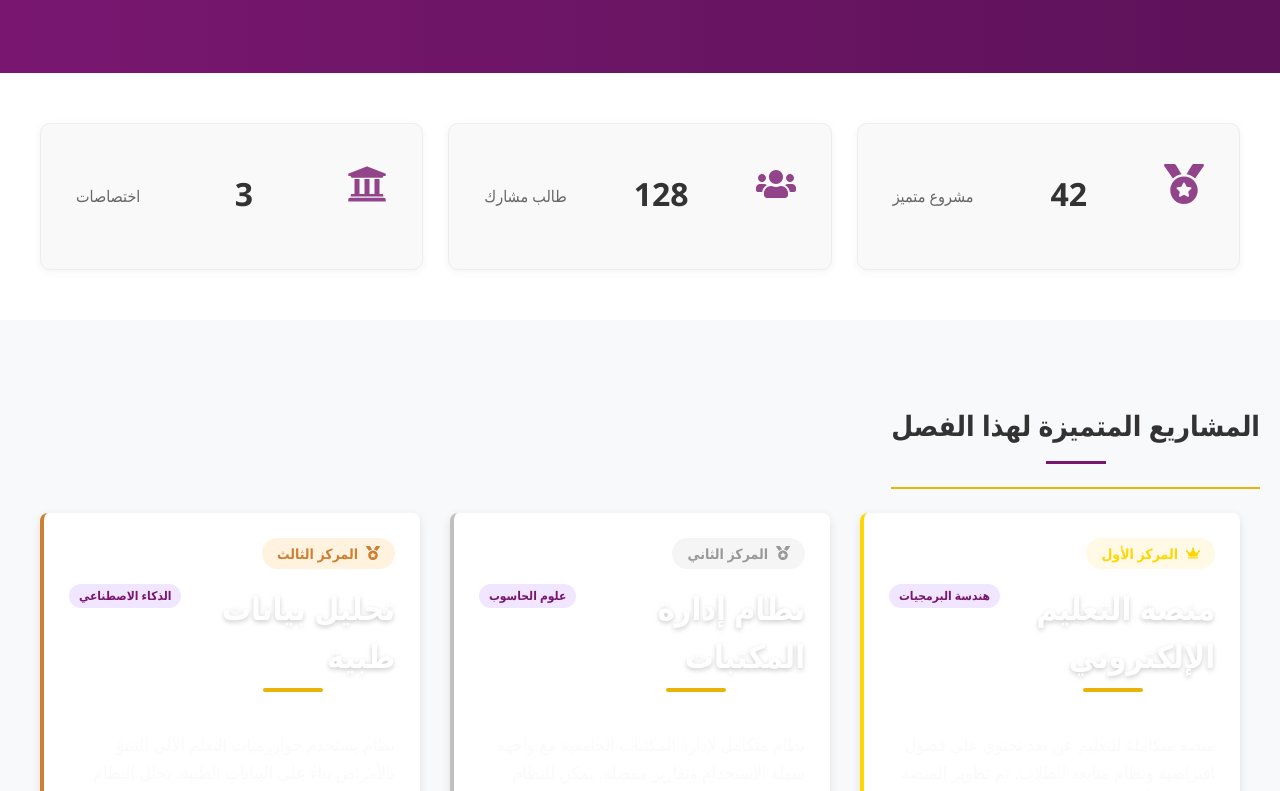
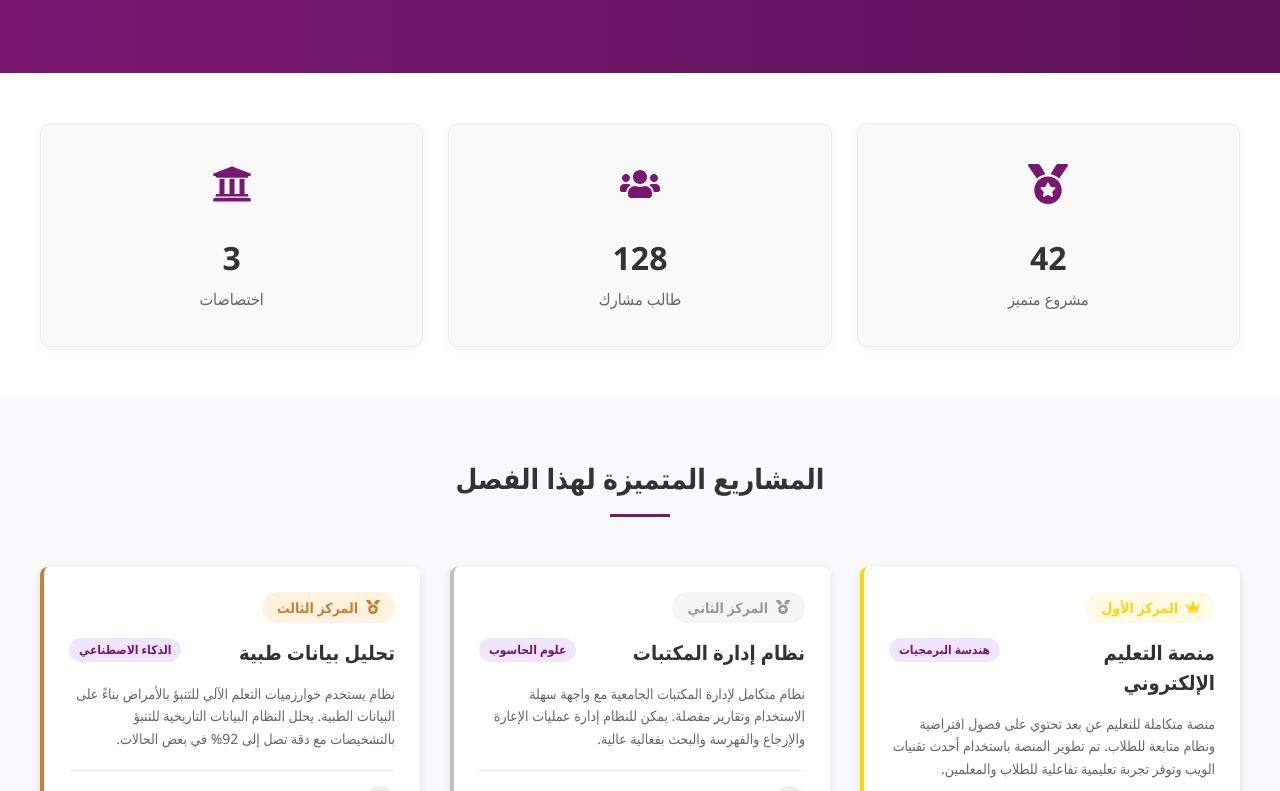
Before and after one commit to Mouazalkhawam/Apm, a React (Vite) app in the folder APM-Front/: page /honorboard in a window 1280 px wide. Shown: the part 400-1191 px from the top of the page. Built offline with nearby package versions, Linux system fonts and the light colour scheme; sample sign-in values are in the browser's storage.

Commit message:
edit on some styles

```diff
--- a/APM-Front/src/pages/HonorBoard.css
+++ b/APM-Front/src/pages/HonorBoard.css
@@ -103,7 +103,7 @@
   gap: 25px;
 }
 
-.stat-card {
+.stat-card-honor {
   background-color: #f9f9f9;
   padding: 35px;
   border-radius: 10px;
@@ -113,12 +113,12 @@
   transition: all 0.3s ease;
 }
 
-.stat-card:hover {
+.stat-card-honor:hover {
   box-shadow: 0 5px 15px rgba(0,0,0,0.1);
   transform: translateY(-5px);
 }
 
-.stat-icon {
+.stat-icon-honor{
   font-size: 40px;
   margin-bottom: 15px;
   color: #791770;
@@ -141,18 +141,18 @@
   padding: 60px 20px;
 }
 
-.section-title {
+.section-title-honor {
   text-align: center;
   margin-bottom: 50px;
 }
 
-.section-title h2 {
+.section-title-honor h2 {
   font-size: 28px;
   font-weight: bold;
   color: #333;
 }
 
-.section-title h2:after {
+.section-title-honor h2:after {
   content: '';
   display: block;
   width: 60px;
@@ -222,7 +222,7 @@
   gap: 10px;
 }
 
-.project-title {
+.project-title-honor {
   font-size: 20px;
   font-weight: bold;
   color: #333;
@@ -238,7 +238,7 @@
   white-space: nowrap;
 }
 
-.project-description {
+.project-description-honor {
   color: #666;
   font-size: 14px;
   line-height: 1.6;
--- a/APM-Front/src/pages/HonorBoard.jsx
+++ b/APM-Front/src/pages/HonorBoard.jsx
@@ -114,24 +114,24 @@ const HonorBoard = () => {
       {/* قسم الإحصائيات */}
       <section className="stats-section">
         <div className="stats-container">
-          <div className="stat-card">
-            <div className="stat-icon">
+          <div className="stat-card-honor">
+            <div className="stat-icon-honor">
               <FaMedal />
             </div>
             <h3 className="stat-number">42</h3>
             <p className="stat-text">مشروع متميز</p>
           </div>
 
-          <div className="stat-card">
-            <div className="stat-icon">
+          <div className="stat-card-honor">
+            <div className="stat-icon-honor">
               <FaUsers />
             </div>
             <h3 className="stat-number">128</h3>
             <p className="stat-text">طالب مشارك</p>
           </div>
 
-          <div className="stat-card">
-            <div className="stat-icon">
+          <div className="stat-card-honor">
+            <div className="stat-icon-honor">
               <FaUniversity />
             </div>
             <h3 className="stat-number">3</h3>
@@ -142,7 +142,7 @@ const HonorBoard = () => {
 
       {/* قسم المشاريع المميزة */}
       <section className="projects-section">
-        <div className="section-title">
+        <div className="section-title-honor">
           <h2>المشاريع المتميزة لهذا الفصل</h2>
         </div>
 
@@ -160,10 +160,10 @@ const HonorBoard = () => {
                   {project.rank === 1 ? 'المركز الأول' : project.rank === 2 ? 'المركز الثاني' : 'المركز الثالث'}
                 </div>
                 <div className="project-header-honor">
-                  <h3 className="project-title">{project.title}</h3>
+                  <h3 className="project-title-honor">{project.title}</h3>
                   <span className="project-category">{project.category}</span>
                 </div>
-                <p className="project-description">{project.description}</p>
+                <p className="project-description-honor">{project.description}</p>
                 <div className="project-footer">
                   <div className="project-author">
                     <div className="author-avatar"></div>
@@ -190,7 +190,7 @@ const HonorBoard = () => {
             <div key={project.id} className="small-project-card">
               <div className="small-project-content">
                 <div className="small-project-header">
-                  <h3 className="small-project-title">{project.title}</h3>
+                  <h3 className="small-project-title-honor">{project.title}</h3>
                   <span className="small-project-category">{project.category}</span>
                 </div>
                 <p className="small-project-description">{project.description}</p>
--- a/APM-Front/src/pages/StudentProfile.css
+++ b/APM-Front/src/pages/StudentProfile.css
@@ -770,7 +770,7 @@
             margin-top: 15px;
         }
 
-        .btn {
+        .btn-profile {
             padding: 8px 15px;
             border-radius: 8px;
             font-size: 14px;
@@ -781,9 +781,10 @@
             align-items: center;
             justify-content: center;
             border: none;
+            transition: all 0.3s ease;
         }
 
-        .btn i {
+        .btn-profile i {
             margin-left: 8px;
         }
 
--- a/APM-Front/src/pages/StudentProfile.jsx
+++ b/APM-Front/src/pages/StudentProfile.jsx
@@ -312,7 +312,7 @@
     <div className="card animate delay-3">
       <div className="card-header">
         <h2 className="card-title">مشاريعي الحالية</h2>
-        <button className="btn btn-primary-profile btn-sm" onClick={() => setShowProjectModal(true)}>
+        <button className="btn-profile btn-primary-profile btn-sm" onClick={() => setShowProjectModal(true)}>
           <i className="fas fa-plus"></i> مشروع جديد
         </button>
       </div>
@@ -340,10 +340,10 @@
                 </div>
               </div>
               <div className="project-actions">
-                <button className="btn btn-outline btn-sm">
+                <button className="btn-profile btn-outline btn-sm">
                   <i className="fas fa-eye"></i> معاينة
                 </button>
-                <button className="btn btn-primary-profile btn-sm" onClick={() => setShowTasksPage(true)}>
+                <button className="btn-profile btn-primary-profile btn-sm" onClick={() => setShowTasksPage(true)}>
                   <i className="fas fa-tasks"></i> المهام
                 </button>
               </div>
@@ -372,10 +372,10 @@
                 </div>
               </div>
               <div className="project-actions">
-                <button className="btn btn-outline btn-sm">
+                <button className="btn-profile btn-outline btn-sm">
                   <i className="fas fa-eye"></i> معاينة
                 </button>
-                <button className="btn btn-primary-profile btn-sm">
+                <button className="btn-profile btn-primary-profile btn-sm">
                   <i className="fas fa-tasks"></i> المهام
                 </button>
               </div>
@@ -736,7 +736,7 @@
               </div>
 
               <button
-                className="btn btn-primary-profile"
+                className="btn-profile btn-primary-profile"
                 type="submit"
                 disabled={loading}
               >
--- a/APM-Front/src/pages/StudentProjectManagement.css
+++ b/APM-Front/src/pages/StudentProjectManagement.css
@@ -123,6 +123,7 @@
             transition: all 0.3s ease;
             position: relative;
             border: 1px solid #e1e5ee;
+            max-height: fit-content;
         }
 
         .stage:hover {
@@ -158,7 +159,7 @@
         }
 
         /* Task Styles */
-        .task {
+        .task-management {
             background-color: white;
             border-left: 4px solid #eab307;
             padding: 20px;
@@ -175,7 +176,7 @@
             transform: translateX(3px);
         }
 
-        .task-title {
+        .task-title-management {
             font-weight: 700;
             margin-bottom: 10px;
             color: #333;
@@ -219,7 +220,7 @@
             margin-left: 5px;
         }
 
-        .task-description {
+        .task-description-management {
             margin-bottom: 15px;
             color: #555;
             font-size: 0.95rem;
@@ -493,7 +494,7 @@
             gap: 10px;
         }
 
-        .action-btn {
+        .action-btn-management {
             background-color: #f8f9fa;
             border: 1px solid #e1e5ee;
             padding: 8px 15px;
@@ -507,18 +508,18 @@
             color: #4a5568;
         }
 
-        .action-btn:hover {
+        .action-btn-management:hover {
             background-color: #e2e8f0;
             color: #2d3748;
         }
 
-        .action-btn.primary {
+        .action-btn-management.primary {
             background-color: #791770;
             color: white;
             border-color: #791770;
         }
 
-        .action-btn.primary:hover {
+        .action-btn-management.primary:hover {
             background-color: #5a1253;
         }
 
```
Also changed, not shown: APM-Front/src/pages/StudentProjectManagement.jsx (+18 -30 lines).
